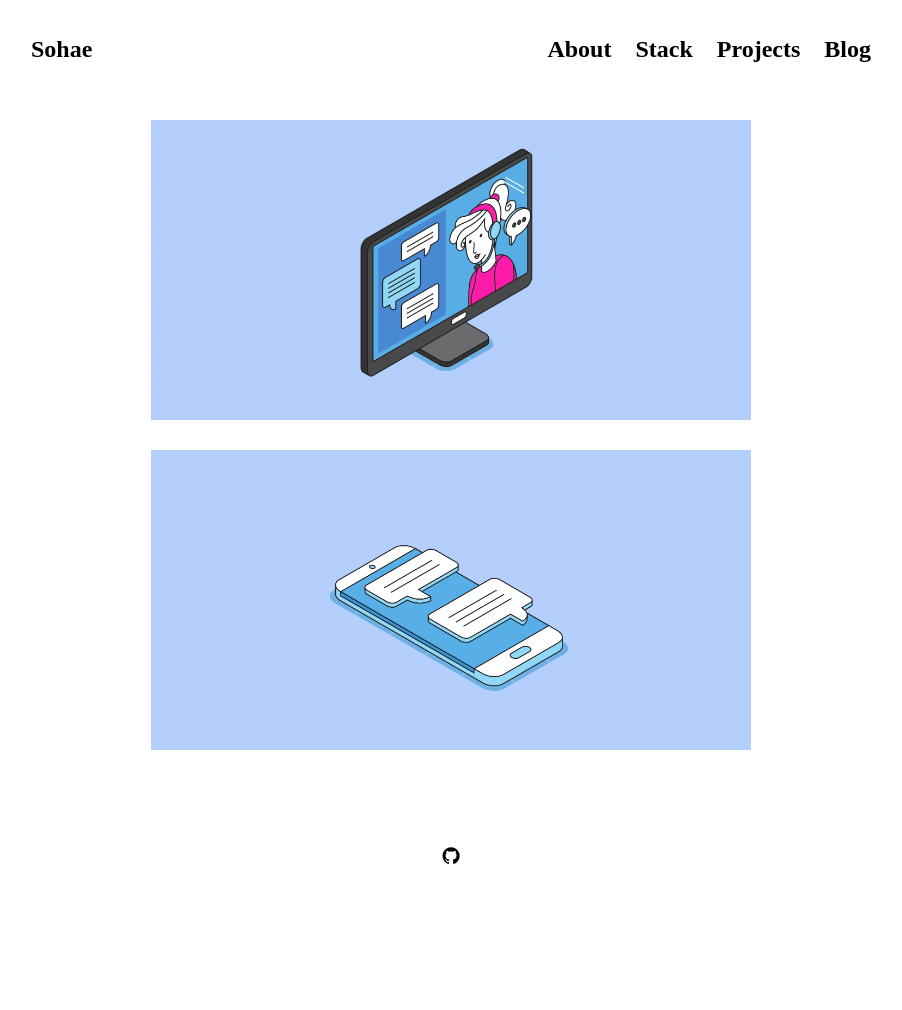
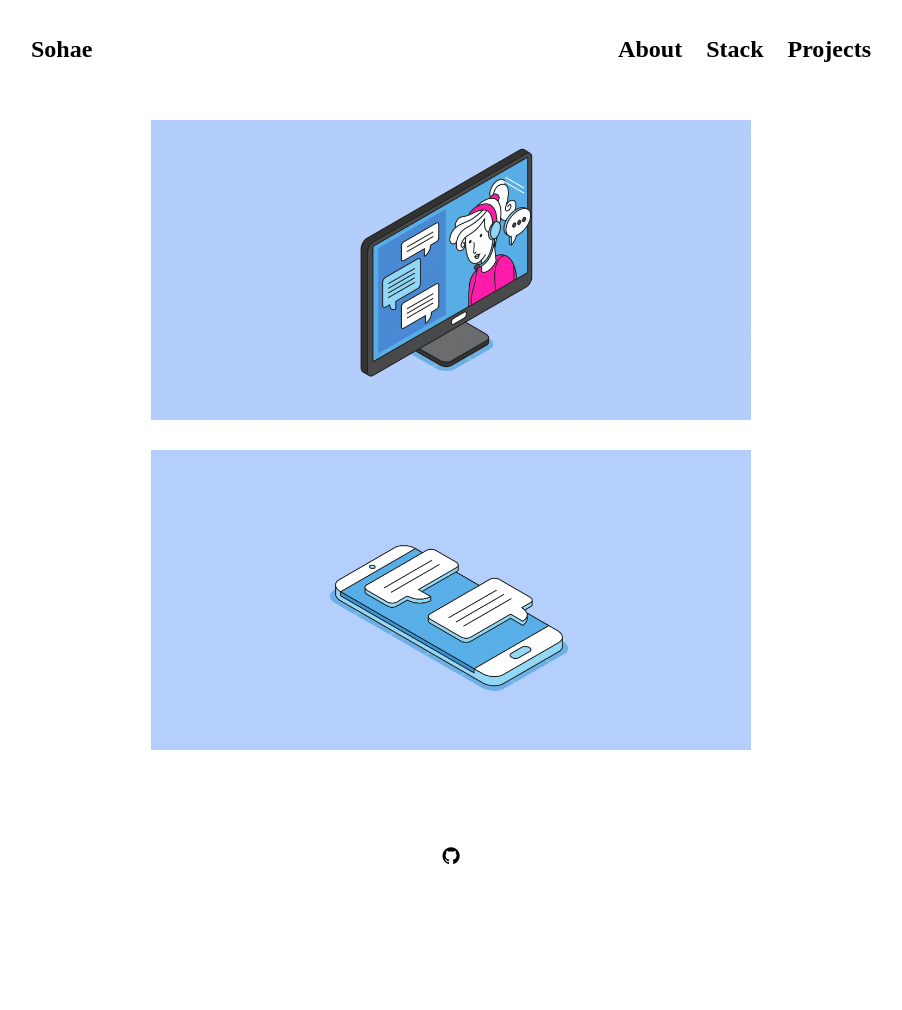
Before and after one commit to Dayook/dayook.github.io, a Jekyll site: the page built from index.md, in a window 1280 px wide. Shown: the whole page, without its empty margins (189-1091 px from the left). Built offline with Jekyll 4.4.1, drawn with Linux system fonts in a browser that asks for light colours; nearby versions of some CDN libraries; some web fonts are replaced.

Commit message:
blog 숨김

```diff
--- a/_data/settings.yml
+++ b/_data/settings.yml
@@ -6,7 +6,7 @@ menu:
   - { name: "About", url: "about" }
   - { name: "Stack", url: "stack" }
   - { name: "Projects", url: "" }
-  - { name: "Blog", url: "blog" }
+  # - { name: "Blog", url: "blog" }
 
 #-------------------------------
 # Projects Section
```
